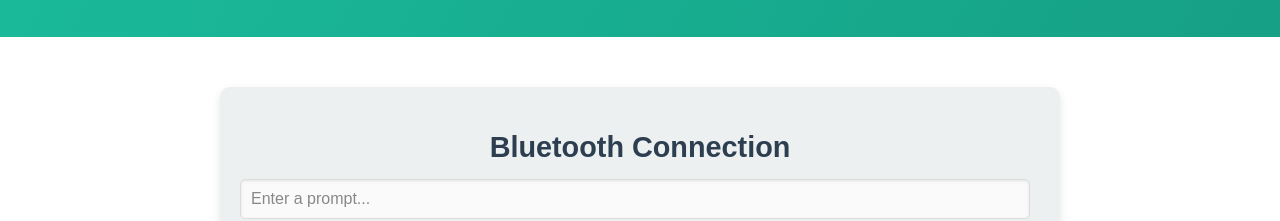
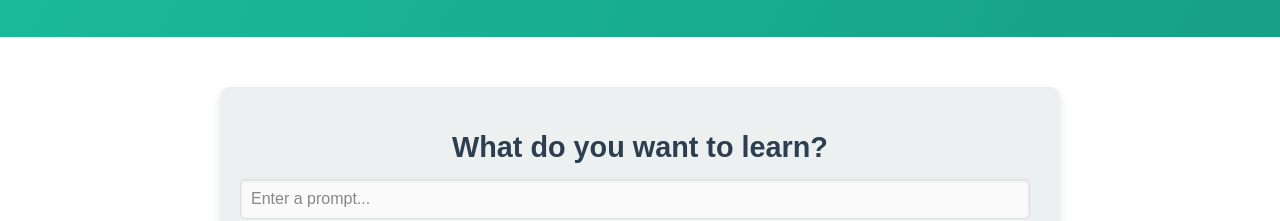
Before and after one commit to edu-rob/edu-rob, a Next.js app in the folder frontend/: page / in a window 1280 px wide. Shown: the part 880-1101 px from the top of the page. Built offline with nearby package versions, Linux system fonts and the light colour scheme; no server answers.

Commit message:
feat: Changed title for connection panel

```diff
--- a/frontend/src/app/connect/page.tsx
+++ b/frontend/src/app/connect/page.tsx
@@ -113,7 +113,7 @@ function BluetoothConnect({
   return (
     <section className="BluetoothConnectionSection">
       <div className="BluetoothConnectionContainer">
-        <h1 className="ConnectPageTitle">Bluetooth Connection</h1>
+        <h1 className="ConnectPageTitle"> What do you want to learn? </h1>
         <div className="InputPanelContainer">
           <input
             name="PromptInput"
```
